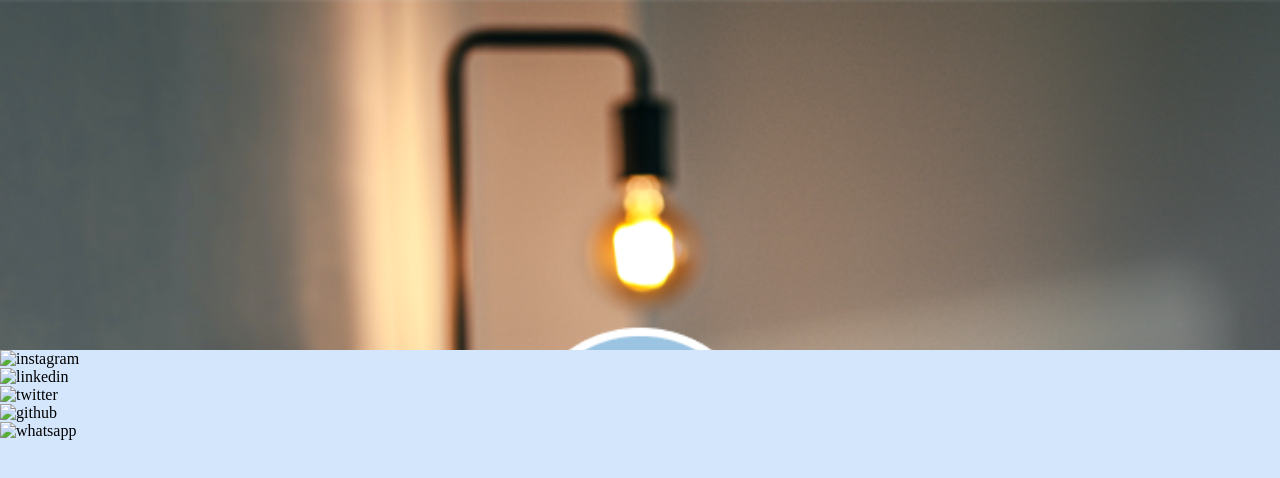
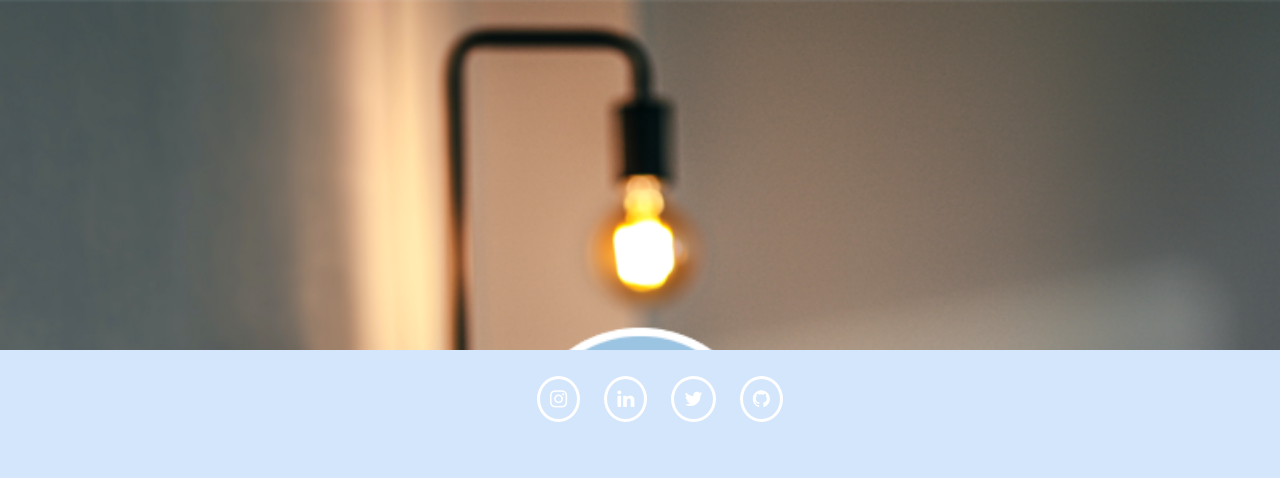
Before and after one commit to maqayyu/Servis, a plain HTML site: page index.html in a window 1280 px wide. Drawn offline with Linux system fonts and the light colour scheme.

Commit message:
social media

```diff
--- a/index.html
+++ b/index.html
@@ -3,27 +3,19 @@
     <meta charset="UTF-8">
     <meta name="viewport" content="width=device-width, initial-scale=1.0">
     <link rel="stylesheet" type="text/css" href="styles.css">
+    <link rel="stylesheet" href="https://stackpath.bootstrapcdn.com/font-awesome/4.7.0/css/font-awesome.min.css" integrity="sha384-wvfXpqpZZVQGK6TAh5PVlGOfQNHSoD2xbE+QkPxCAFlNEevoEH3Sl0sibVcOQVnN" crossorigin="anonymous">
     <title>MaqCreative.co</title>
 </head>
 <body>
     <div class="header"></div>
+
     <section class="social">
-        <div class="soc1">
-        <img src="" alt="instagram">
-        </div>
-        <div class="soc2">
-        <img src="" alt="linkedin">
-        </div>
-        <div class="soc3">
-        <img src="" alt="twitter">
-        </div>
-        <div class="soc4">
-        <img src="" alt="github">
-        </div>
-        <div class="soc5">
-        <img src="" alt="whatsapp">
-        </div>
-
+    <ul>
+    <li><a href="https://www.instagram.com/maq_ayyum"><i class="fa fa-instagram" aria-hidden="true"></i></a></li>
+    <li><i class="fa fa-linkedin" aria-hidden="true"></i></li>
+    <li><i class="fa fa-twitter" aria-hidden="true"></i></li>
+    <li><i class="fa fa-github" aria-hidden="true"></i></li>
+    </ul>
     </section>
 </body>
 </html>
--- a/styles.css
+++ b/styles.css
@@ -11,7 +11,26 @@ body{
     background-repeat: no-repeat;
 }
 
-
 @media screen and (max-width: 750px){
 height: 350px;
 }
+
+.social {
+    margin: 5px;
+    text-align: center;
+}
+
+.social li {
+    list-style: none;
+    margin: 10px;
+    padding: 10px;
+    display: inline-block;
+    font-size: 20px;
+    color: white;
+    border: 3px solid white;
+    border-radius: 50%;
+}
+
+.social a{
+    color: white;
+}
```
